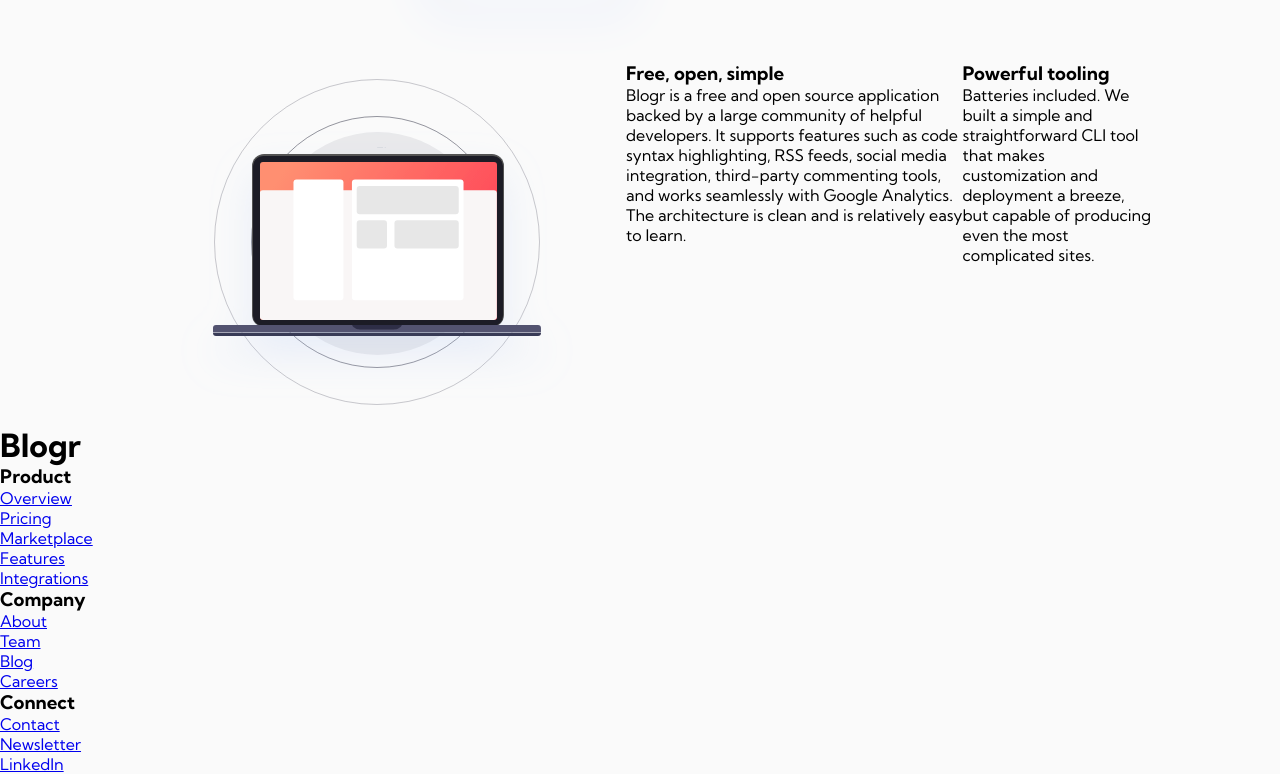
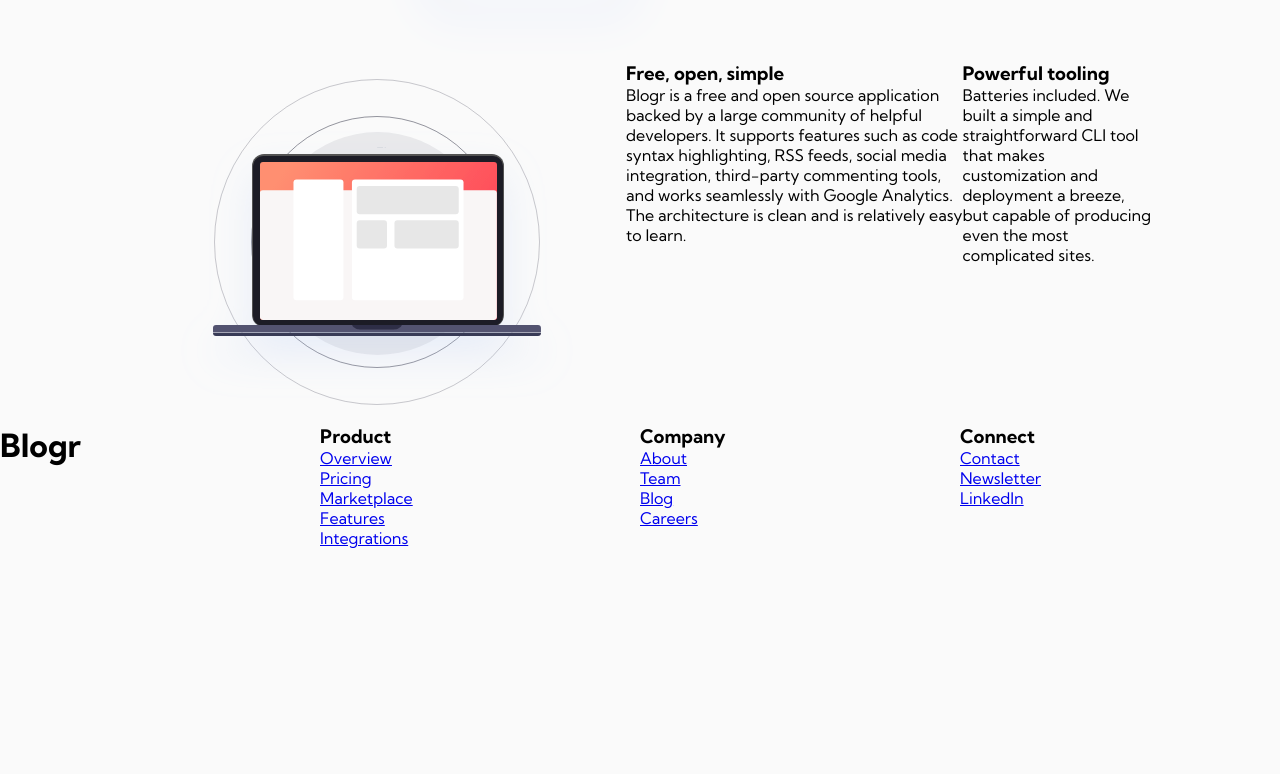
Before and after one commit to sidalieleuldj/blogr-landing-page-main, a plain HTML site: page index.html in a window 1280 px wide. Shown: the part 1579-2353 px from the top of the page. After the commit the page ends 2127 px from the top, so only its background shows below. Drawn offline with Linux system fonts and the light colour scheme.

Commit message:
add grid align

```diff
--- a/style/style.css
+++ b/style/style.css
@@ -146,6 +146,8 @@ nav h1 {
   margin-top: 1.5rem;
 }
 
-.footer {
+footer {
   display: grid;
+  grid-template-columns: 1fr 1fr 1fr 1fr;
+
 }
```
